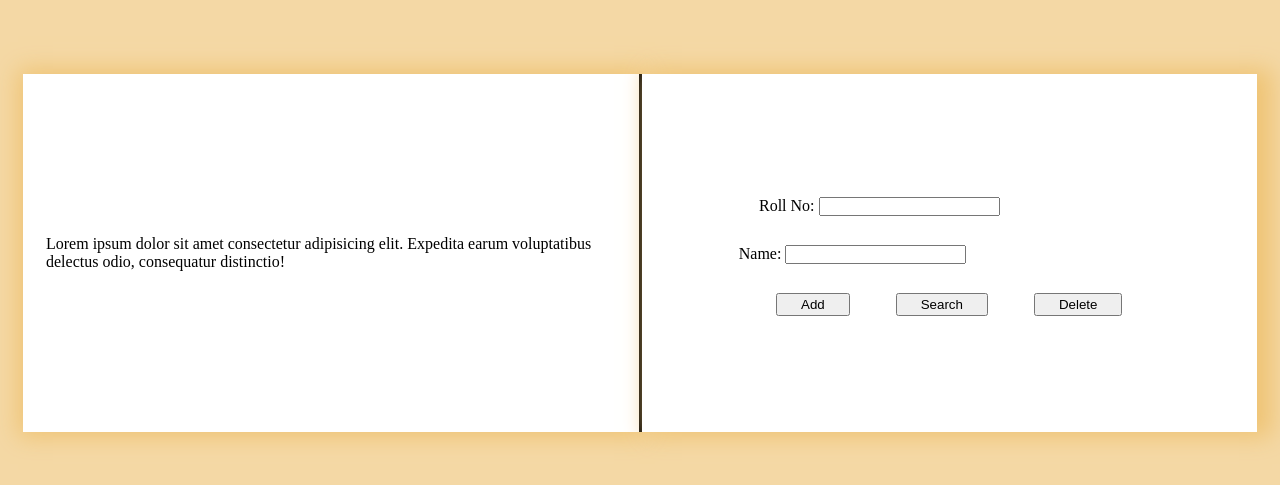
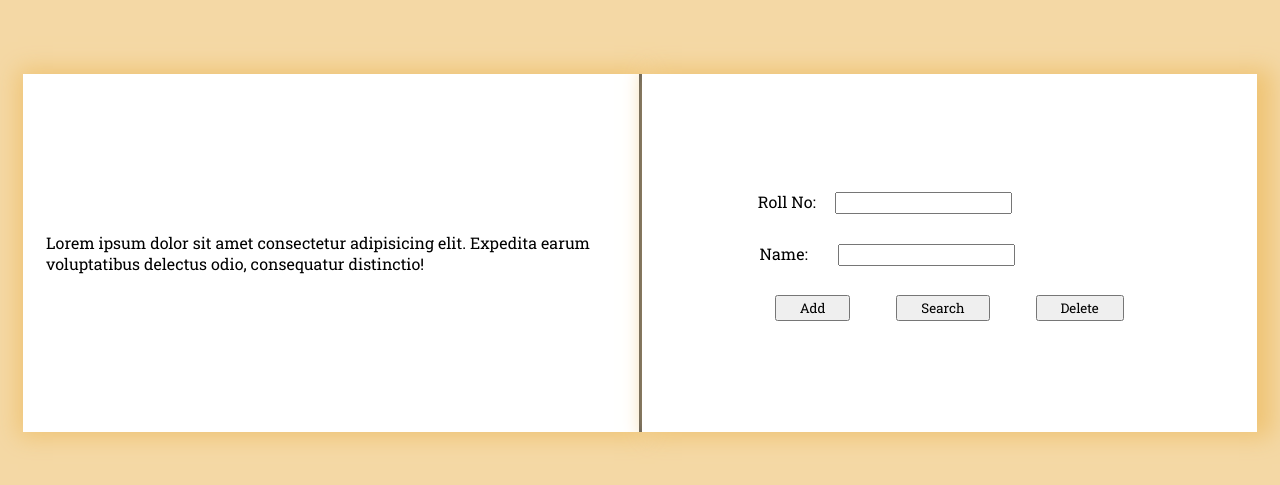
Before and after one commit to Rishabhraghwendra18/student-marks-website, a plain HTML site: page index.html in a window 1280 px wide. Shown: the part 147-632 px from the top of the page. Drawn offline with Linux system fonts and the light colour scheme.

Commit message:
some finishing touches

```diff
--- a/index.html
+++ b/index.html
@@ -6,6 +6,8 @@
     <meta name="viewport" content="width=device-width, initial-scale=1.0">
     <title>Student Mangement</title>
     <link rel="stylesheet" href="src/style.css">
+    <link rel="preconnect" href="https://fonts.gstatic.com">
+    <link href="https://fonts.googleapis.com/css2?family=Roboto+Slab&display=swap" rel="stylesheet">
 </head>
 
 <body>
--- a/src/style.css
+++ b/src/style.css
@@ -1,6 +1,7 @@
 *{
     margin: 0;
     padding: 0;
+    font-family: 'Roboto Slab', serif;
 }
 body{
     background-color: rgb(239 196 117 / 65%);
@@ -23,7 +24,7 @@ body{
     display: flex;
     justify-content: center;
     align-items: center;
-    border-right: 3px solid black;
+    border-right: 3px solid #000000ab;
     padding: 23px 23px;
     background-color: white;
     box-shadow:0px 0px 22px 5px rgb(239 196 117);
@@ -43,7 +44,13 @@ body{
     margin:29px;
 }
 .LabelInput:nth-of-type(2){
-    margin-left: 2%;
+    margin-left: 7%;
+}
+.LabelInput>input{
+    margin-left: 7%;
+}
+.LabelInput:nth-of-type(1)>input{
+    margin-left: 4%;
 }
 #buttons{
     margin: 23px;
@@ -52,5 +59,6 @@ body{
 }
 #buttons>*{
     margin: 0px 23px;
+    cursor: pointer;
     padding: 2px 23px;
 }
```
Also changed, not shown: plan.txt.
